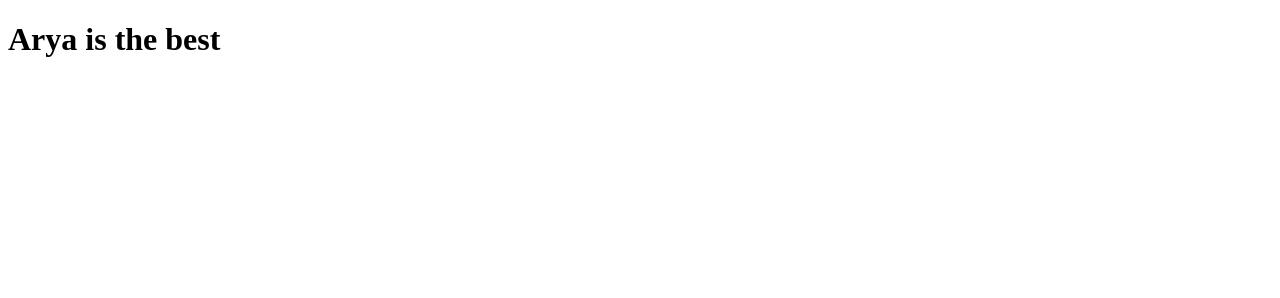
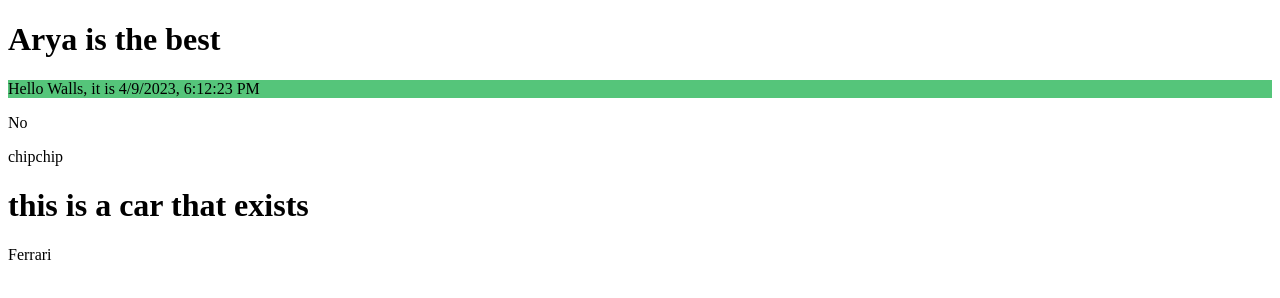
Before and after one commit to stevenleelawson/vue_and_scss, a website: page index.html in a window 1280 px wide. Drawn offline with nearby package versions, Linux system fonts and the light colour scheme.

Commit message:
added scss and a gitignore file to vue project

```diff
--- a/index.html
+++ b/index.html
@@ -5,10 +5,41 @@
 		<meta charset="UTF-8">
 		<meta name="viewport" content="width=device-width, initial-scale=1">
 		<link href="css/style.css" rel="stylesheet">
+		<!-- vue 3 cdn -->
+		<script src="https://unpkg.com/vue@next"></script>
 
-		<script src="https://unpkg.com/vue@next"></script>
 	</head>
 	<body>
 	<h1>Arya is the best</h1>
+	<div id="app">
+		<div class="main__greeting">
+			<p>{{ greeting }}</p>
+
+		</div>
+		<p>{{ isItTrue ? 'Yes' : 'No' }}</p>
+		<p>{{ array[0] }}</p>
+		<h1>this is a car that exists</h1>
+		<p>{{ obj.car }}</p>
+	</div>
 	</body>
+	<script>
+
+		const date = new Date().toLocaleString()
+		const App = {
+			// data is like the store
+			data() {
+				return {
+					greeting: 'Hello Walls, it is ' + date,
+					isItTrue: false,
+					array: ['chipchip', 'taco'],
+					obj: {
+						car: 'Ferrari'
+					},
+				}
+			}
+		}
+
+		Vue.createApp(App).mount('#app')
+
+	</script>
 </html>
--- /dev/null
+++ b/sass/main.scss
@@ -0,0 +1,7 @@
+$color-primary: #55c57a;
+
+.main {
+	&__greeting {
+		background-color: $color-primary;
+	}
+}
```
Also changed, not shown: package.json (added, +14 -0 lines), css/style.css (added), 2 other files.
